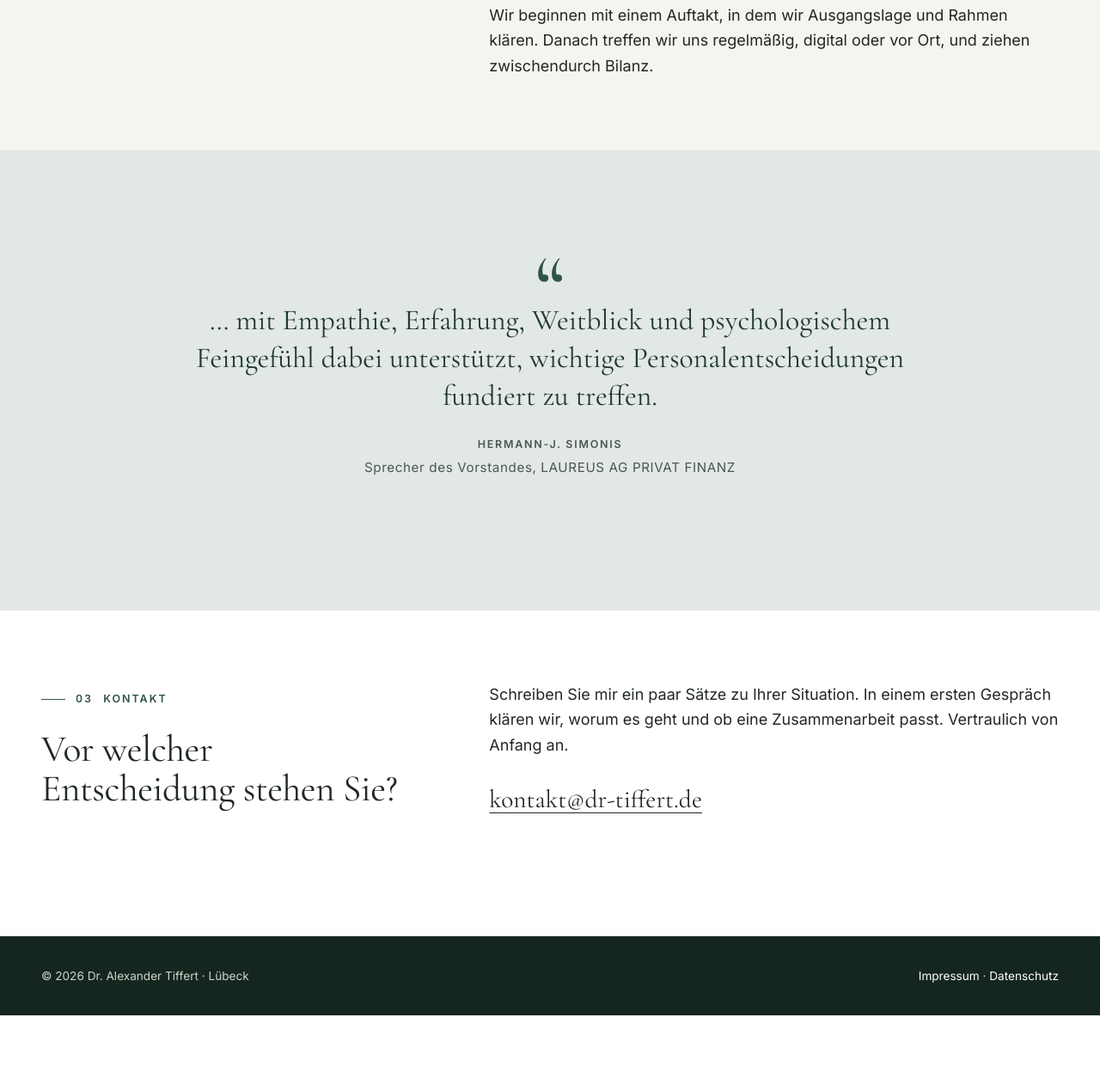
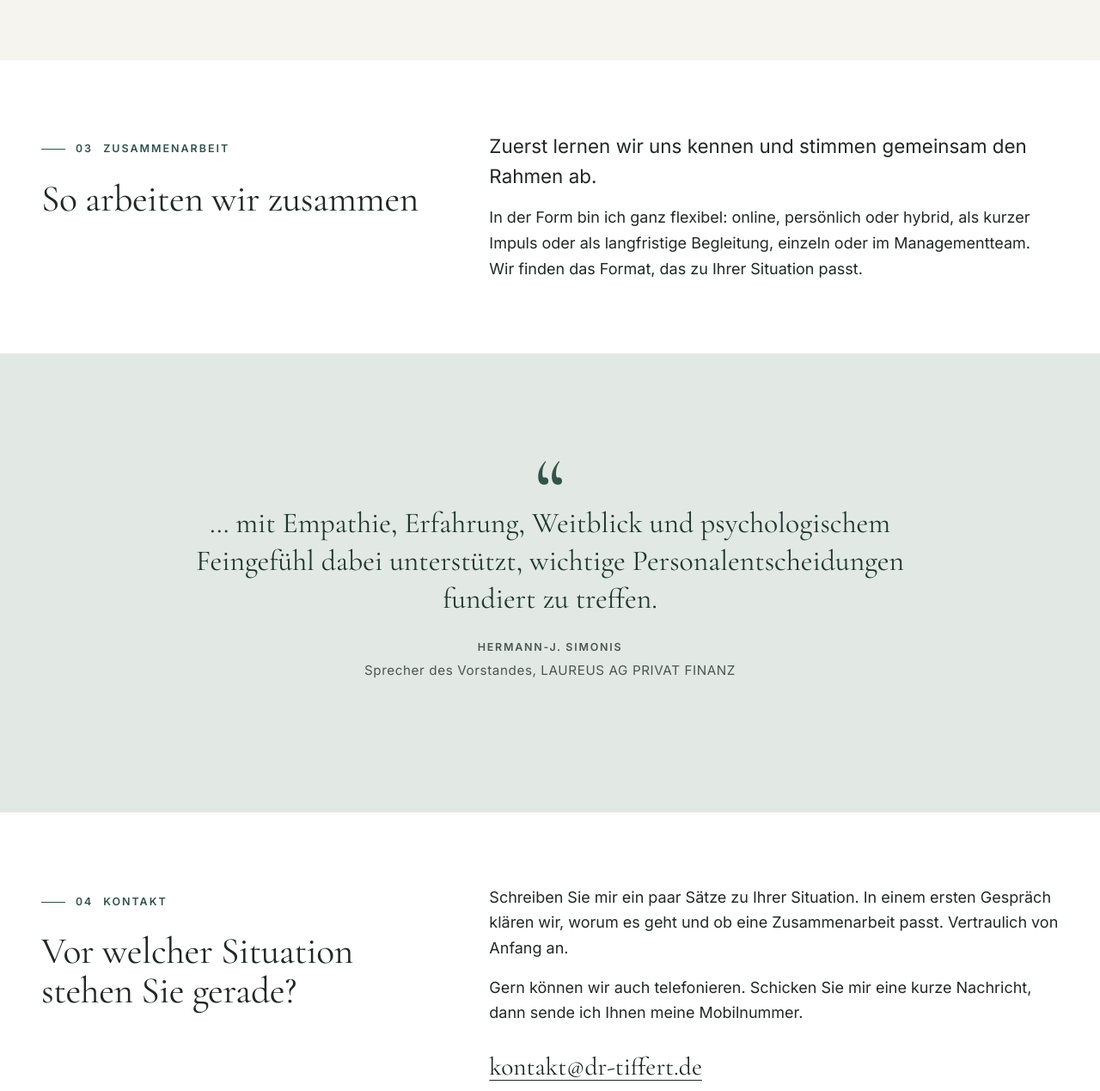
Before and after one commit to cosmo-hl/dr-tiffert-vorschau, an Astro site: page /executive-coaching in a window 1280 px wide. Shown: the part 1648-2917 px from the top of the page at 86% size. Before the commit the page ends 2829 px from the top, so only its background shows below. Built offline with nearby package versions, Linux system fonts and the light colour scheme; Astro itself is replaced by a stand-in of ours.

Commit message:
Executive Coaching: So arbeiten wir zusammen, Kontakt mit Telefon-Angebot
Co-Authored-By: Claude Opus 5.5 <noreply@anthropic.com>
Claude-Session: https://claude.ai/code/session_01WitQRYEVoUAKwgeYrVwQek

```diff
--- a/src/pages/executive-coaching/index.astro
+++ b/src/pages/executive-coaching/index.astro
@@ -38,9 +38,21 @@ import { STIMMEN } from '../../lib/stimmen';
       </div>
       <div class="split-body measure reveal">
         <p class="lead">Wenn außen kein Nordpol mehr die Richtung vorgibt, brauchen Sie einen eigenen Kompass.</p>
-        <p>Darum suchen wir zuerst Ihre inneren Ankerpunkte. Daraus entwickeln wir griffige Prämissen für Ihr Handeln und Entscheiden, an denen Sie sich auch im unruhigen Tagesgeschäft orientieren können. Einzeln oder im Managementteam. Die Entscheidung bleibt bei Ihnen.</p>
+        <p>Darum suchen wir zuerst Ihre inneren Ankerpunkte. Daraus entwickeln wir griffige Prämissen für Ihr Handeln und Entscheiden, an denen Sie sich auch im unruhigen Tagesgeschäft orientieren können. Die Entscheidung bleibt bei Ihnen.</p>
         <p>Ich bringe fast 20 Jahre Erfahrung in der Begleitung von Menschen in Verantwortung mit, Vertraulichkeit und eigene Erfahrung im Umgang mit Unsicherheit. Meine Kunden schätzen nach eigenen Worten vor allem dreierlei: meinen bedingungslos positiven, ressourcenorientierten Blick, der nicht wertet; die Fähigkeit, auch bei komplexen Fragestellungen die relevanten Themen zu strukturieren und Komplexität so bearbeitbar zu machen; und meine Ruhe, die ich auch dann finde, wenn es draußen laut ist. So entwickeln wir gemeinsam Zuversicht und Orientierung, gerade wenn die Lage schwierig ist.</p>
-        <p>Wir beginnen mit einem Auftakt, in dem wir Ausgangslage und Rahmen klären. Danach treffen wir uns regelmäßig, digital oder vor Ort, und ziehen zwischendurch Bilanz.</p>
+      </div>
+    </div>
+  </section>
+
+  <section class="section" aria-labelledby="h-ec-zusammen">
+    <div class="wrap split">
+      <div class="split-head reveal">
+        <p class="eyebrow"><span class="num">03</span> Zusammenarbeit</p>
+        <h2 id="h-ec-zusammen">So arbeiten wir zusammen</h2>
+      </div>
+      <div class="split-body measure reveal">
+        <p class="lead">Zuerst lernen wir uns kennen und stimmen gemeinsam den Rahmen ab.</p>
+        <p>In der Form bin ich ganz flexibel: online, persönlich oder hybrid, als kurzer Impuls oder als langfristige Begleitung, einzeln oder im Managementteam. Wir finden das Format, das zu Ihrer Situation passt.</p>
       </div>
     </div>
   </section>
@@ -50,11 +62,12 @@ import { STIMMEN } from '../../lib/stimmen';
   <section class="section" aria-labelledby="h-ec-kontakt">
     <div class="wrap split">
       <div class="split-head reveal">
-        <p class="eyebrow"><span class="num">03</span> Kontakt</p>
-        <h2 id="h-ec-kontakt">Vor welcher Entscheidung stehen Sie?</h2>
+        <p class="eyebrow"><span class="num">04</span> Kontakt</p>
+        <h2 id="h-ec-kontakt">Vor welcher Situation stehen Sie gerade?</h2>
       </div>
       <div class="split-body measure reveal">
         <p>Schreiben Sie mir ein paar Sätze zu Ihrer Situation. In einem ersten Gespräch klären wir, worum es geht und ob eine Zusammenarbeit passt. Vertraulich von Anfang an.</p>
+        <p>Gern können wir auch telefonieren. Schicken Sie mir eine kurze Nachricht, dann sende ich Ihnen meine Mobilnummer.</p>
         <p class="mail-line"><a href={`mailto:${MAIL}`}>{MAIL}</a></p>
       </div>
     </div>
```
